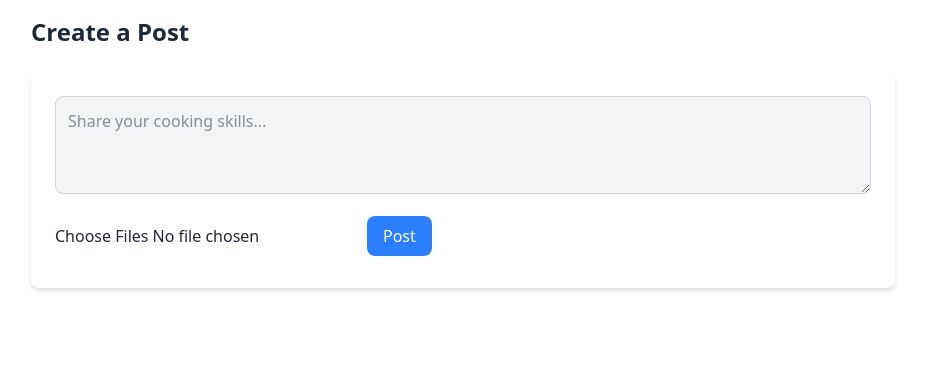
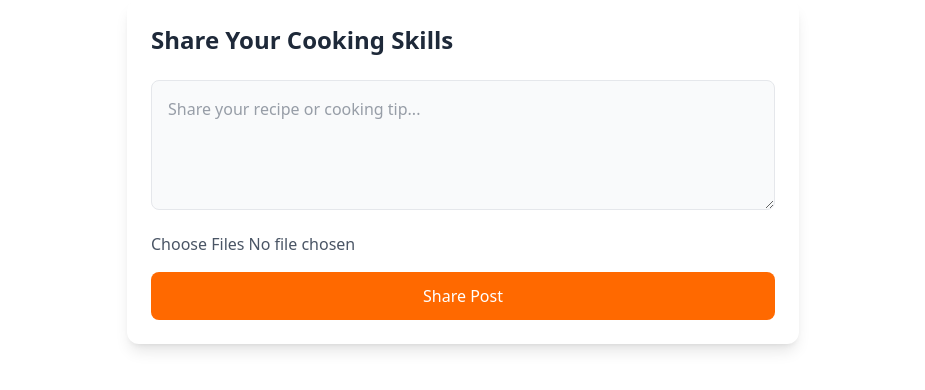
Before and after one commit to dulhara79/Nexora, a React (Vite) app in the folder client/: page /create-post in a window 1280 px wide. Shown: the top 390 px of the page, without its empty margins (177-1102 px from the left). Built offline with nearby package versions, Linux system fonts and the light colour scheme; no server answers.

Commit message:
Update CreatePost.jsx

```diff
--- a/client/src/pages/post/CreatePost.jsx
+++ b/client/src/pages/post/CreatePost.jsx
@@ -1,28 +1,25 @@
 import { useState, useContext } from "react";
-import { useNavigate } from "react-router-dom";
 import axios from "axios";
 import { motion } from "framer-motion";
 import { AuthContext } from "../../context/AuthContext";
+import { toast } from "react-toastify";
 
-const CreatePost = () => {
+const CreatePost = ({ onPostCreated }) => {
   const [description, setDescription] = useState("");
   const [files, setFiles] = useState([]);
   const [error, setError] = useState(null);
   const [loading, setLoading] = useState(false);
-  const navigate = useNavigate();
   const { user } = useContext(AuthContext);
 
   const handleFileChange = async (e) => {
     const selectedFiles = Array.from(e.target.files);
 
-    // Check if more than 3 files are selected
     if (selectedFiles.length > 3) {
       setError("Cannot upload more than 3 files.");
       setFiles([]);
       return;
     }
 
-    // Check if all files are of the same type (all photos or all videos)
     const isVideo = selectedFiles[0]?.type.startsWith("video");
     const hasMixedTypes = selectedFiles.some(file => file.type.startsWith("video") !== isVideo);
     if (hasMixedTypes) {
@@ -31,7 +28,6 @@ const CreatePost = () => {
       return;
     }
 
-    // If videos, check duration (max 30 seconds)
     if (isVideo) {
       try {
         const durationChecks = await Promise.all(
@@ -43,9 +39,7 @@ const CreatePost = () => {
                 window.URL.revokeObjectURL(video.src);
                 resolve(video.duration <= 30);
               };
-              video.onerror = () => {
-                resolve(false); // If metadata can't be loaded, reject the file
-              };
+              video.onerror = () => resolve(false);
               video.src = window.URL.createObjectURL(file);
             })
           )
@@ -77,15 +71,19 @@ const CreatePost = () => {
     files.forEach((file) => formData.append("files", file));
 
     try {
-      await axios.post("http://localhost:5000/api/posts", formData, {
+      const response = await axios.post("http://localhost:5000/api/posts", formData, {
         headers: { "Content-Type": "multipart/form-data" },
         withCredentials: true,
       });
       setDescription("");
       setFiles([]);
-      navigate("/post");
+      toast.success("Post created successfully!", { position: "top-right" });
+      if (onPostCreated) {
+        onPostCreated(response.data); // Emit the new post to the parent
+      }
     } catch (error) {
       setError(error.response?.data || "Error creating post.");
+      toast.error("Failed to create post.", { position: "top-right" });
     } finally {
       setLoading(false);
     }
@@ -96,18 +94,17 @@ const CreatePost = () => {
       initial={{ opacity: 0, y: 20 }}
       animate={{ opacity: 1, y: 0 }}
       transition={{ duration: 0.5 }}
-      className="max-w-4xl p-4 mx-auto"
+      className="max-w-2xl p-6 mx-auto bg-white shadow-lg rounded-xl"
     >
-      <h2 className="mb-6 text-2xl font-bold text-gray-800">Create a Post</h2>
-      <div className="p-6 bg-white rounded-lg shadow-md">
+      <h2 className="mb-6 text-2xl font-bold text-gray-800">Share Your Cooking Skills</h2>
       {error && <p className="mb-4 text-red-500">{error}</p>}
       <form onSubmit={handleSubmit}>
         <textarea
           value={description}
           onChange={(e) => setDescription(e.target.value)}
-            placeholder="Share your cooking skills..."
-            className="w-full p-3 mb-4 bg-gray-100 border border-gray-300 rounded-lg focus:outline-none focus:ring-2 focus:ring-blue-500"
-            rows="3"
+          placeholder="Share your recipe or cooking tip..."
+          className="w-full p-4 mb-4 text-gray-700 border border-gray-200 rounded-lg bg-gray-50 focus:outline-none focus:ring-2 focus:ring-orange-500"
+          rows="4"
           required
         />
         <input
@@ -115,19 +112,18 @@ const CreatePost = () => {
           multiple
           accept="image/*,video/*"
           onChange={handleFileChange}
-            className="mb-4"
+          className="mb-4 text-gray-600"
         />
         <motion.button
           whileHover={{ scale: 1.05 }}
           whileTap={{ scale: 0.95 }}
           type="submit"
           disabled={loading}
-            className="px-4 py-2 text-white bg-blue-500 rounded-lg disabled:opacity-50"
+          className="w-full py-3 text-white transition-colors bg-orange-500 rounded-lg disabled:opacity-50 hover:bg-orange-600"
         >
-            {loading ? "Posting..." : "Post"}
+          {loading ? "Posting..." : "Share Post"}
         </motion.button>
       </form>
-      </div>
     </motion.div>
   );
 };
```
Lines whose indentation alone changed are shown as unchanged.
